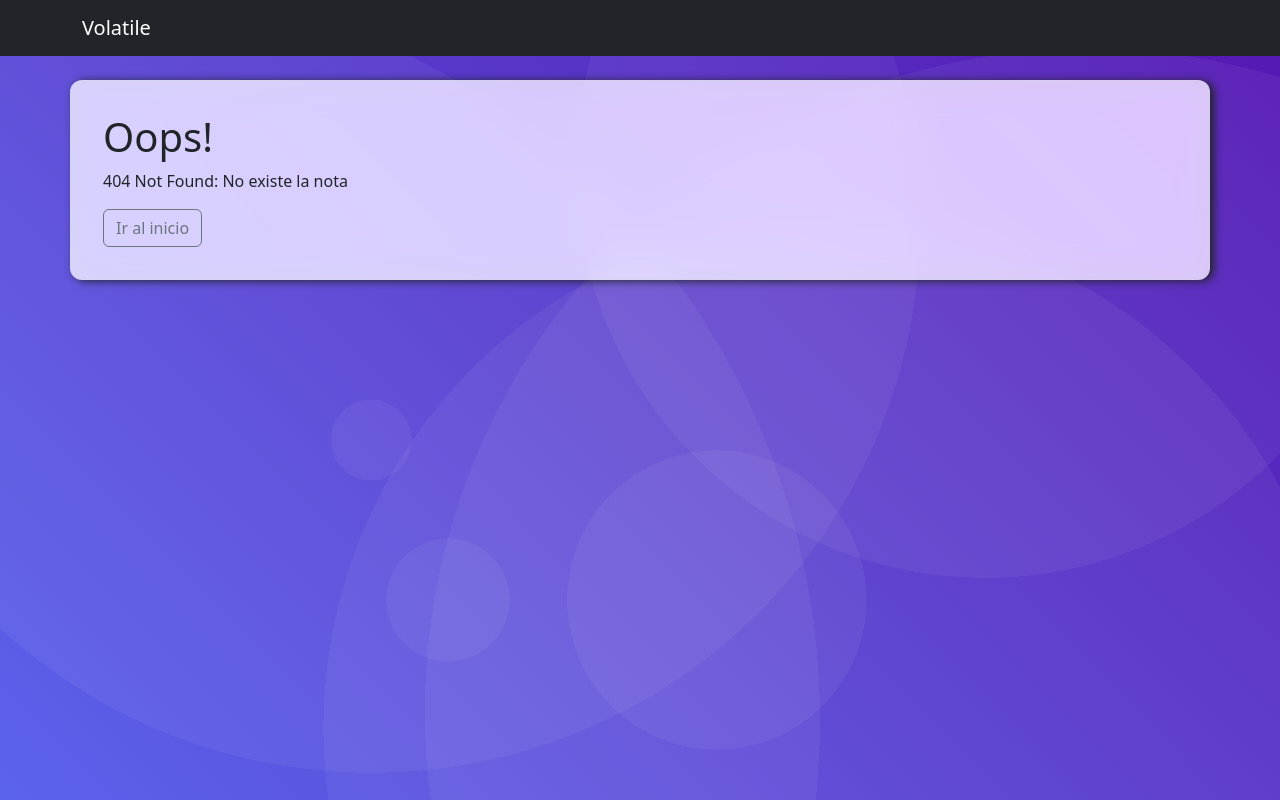
After one commit to curso-aws-2024-005234/notas-volatiles-dynamo, a Flask app: page /1 in a window 1280 px wide. The commit adds this page. Run offline with Flask 3, Linux system fonts and the light colour scheme; data that the repository does not hold is empty.

Commit message:
Poner bonito. Mejoras en el modelo.

```diff
--- a/app.py
+++ b/app.py
@@ -1,35 +1,49 @@
-from flask import Flask, render_template, request, redirect, url_for, flash
+import random
+import string
+from flask import Flask, abort, render_template, request, redirect, url_for, flash
 
 from model import Nota
 
 
-Nota.create_db()
+app = Flask(__name__)
 
-app = Flask(__name__)
 
 BASE_URL = 'http://127.0.0.1:5000'
 
 
 @app.route('/', methods=['GET', 'POST'])
 def crear_nota():
-    if request.method == 'POST':
-        nota = Nota(request.form['titulo'], request.form['texto'])
-        nota.save()
-        return render_template('enlace.html', baseurl=BASE_URL, nota=nota)
-    elif request.method == 'GET':
-        return render_template('crear_nota.html')
+    with app.app_context():
+        if request.method == 'POST':
+            if not request.form['titulo'] or not request.form['texto']:
+                flash('Falta el titulo o el texto')
+                return redirect(url_for('crear_nota'))
+            codigo = "".join(random.choices(string.hexdigits, k=40))
+            nota = Nota(codigo, request.form['titulo'], request.form['texto'])
+            nota.save()
+            return render_template('enlace.html', baseurl=BASE_URL, nota=nota)
+        elif request.method == 'GET':
+            return render_template('crear_nota.html')
 
 
-@app.route('/nota/<codigo>', methods=['GET'])
+@app.route('/<codigo>', methods=['GET'])
 def ver_nota(codigo):
-    print(codigo)
-    nota = Nota.get(codigo)
-    if nota:
-        nota.delete()
-        return render_template('ver_nota.html', nota=nota)
-    else:
-        return render_template('error.html', mensaje='No existe la nota')
+    with app.app_context():
+        print(codigo)
+        nota = Nota.get(codigo)
+        if nota:
+            nota.delete()
+            return render_template('ver_nota.html', nota=nota)
+        else:
+            abort(404, description="No existe la nota")
 
 
+@app.errorhandler(404)
+def page_not_found(error):
+    return render_template('404.html', error=error)
+
 if __name__ == '__main__':
+    with app.app_context():
+        Nota.create_db()
+
     app.run(debug=True)
--- a/model.py
+++ b/model.py
@@ -1,16 +1,23 @@
 import random
 import sqlite3
+from flask import g
 
-# TODO: Ver esto: https://flask.palletsprojects.com/en/2.0.x/patterns/sqlite3/
 
+DB_PATH = 'notas.db'
+
+def get_db_connection():
+    con = getattr(g, '_database', None)
+    if not con:
+        con = g._database = sqlite3.connect(DB_PATH)
+    return con
 
 
 
 class Nota:
 
-    DB_PATH = 'notas.db'
 
-    def __init__(self, titulo, texto):
+    def __init__(self, codigo, titulo, texto):
+        self.codigo = codigo
         self.titulo = titulo
         self.texto = texto
 
@@ -19,65 +26,42 @@ class Nota:
 
     @staticmethod
     def create_db():
-        conn = sqlite3.connect(Nota.DB_PATH)
-        cursor = conn.cursor()
-        cursor.execute("""
-            CREATE TABLE IF NOT EXISTS notas (
-                codigo CHAR(40) PRIMARY KEY,
-                titulo TEXT NOT NULL,
-                texto TEXT NOT NULL
-            );
-        """)
-        conn.commit()
-        conn.close()
-
+        with get_db_connection() as conn:
+            cursor = conn.cursor()
+            cursor.execute("""
+                CREATE TABLE IF NOT EXISTS notas (
+                    codigo CHAR(40) PRIMARY KEY,
+                    titulo TEXT NOT NULL,
+                    texto TEXT NOT NULL
+                );
+            """)
+            conn.commit()
 
     def save(self):
-        conn = sqlite3.connect(Nota.DB_PATH)
-        cursor = conn.cursor()
-        self.codigo = "".join(random.choices('abcdef0123456789', k=40))
-        cursor.execute("""
-            INSERT INTO notas (codigo, titulo, texto)
-            VALUES (?, ?, ?)
-        """, (self.codigo, self.titulo, self.texto))
-        conn.commit()
-        conn.close()
+        with get_db_connection() as conn:
+            cursor = conn.cursor()
+            self.codigo = "".join(random.choices('abcdef0123456789', k=40))
+            cursor.execute("""
+                INSERT INTO notas (codigo, titulo, texto)
+                VALUES (?, ?, ?)
+            """, (self.codigo, self.titulo, self.texto))
+            conn.commit()
 
     @staticmethod
     def get(codigo):
-        conn = sqlite3.connect(Nota.DB_PATH)
-        cursor = conn.cursor()
-        cursor.execute("""
-            SELECT codigo,titulo,texto FROM notas WHERE codigo = ?;
-        """, (codigo,))
-        row = cursor.fetchone()
-        if not row:
-            return None
-        conn.close()
-        nota = Nota(row[1], row[2])
-        nota.codigo = row[0]
-        return nota
+        with get_db_connection() as conn:
+            cursor = conn.cursor()
+            cursor.row_factory = lambda _, row: Nota(codigo=row[0], titulo=row[1], texto=row[2])
+            cursor.execute("""
+                SELECT codigo,titulo,texto FROM notas WHERE codigo = ?;
+            """, (codigo,))
+            return cursor.fetchone()
+
 
     def delete(self):
-        conn = sqlite3.connect(Nota.DB_PATH)
-        cursor = conn.cursor()
-        cursor.execute("""
-            DELETE FROM notas WHERE codigo = ?;
-        """, (self.codigo,))
-        conn.commit()
-        conn.close()
-
-    # @staticmethod
-    # def listar():
-    #     conn = sqlite3.connect(Nota.DB_PATH)
-    #     cursor = conn.cursor()
-    #     cursor.execute("""
-    #         SELECT * FROM notas;
-    #     """)
-    #     notas = []
-    #     for linha in cursor.fetchall():
-    #         titulo, texto = linha
-    #         nota = Nota(titulo, texto)
-    #         notas.append(nota)
-    #     conn.close()
-    #     return notas
+        with get_db_connection() as conn:
+            cursor = conn.cursor()
+            cursor.execute("""
+                DELETE FROM notas WHERE codigo = ?;
+            """, (self.codigo,))
+            conn.commit()
--- /dev/null
+++ b/templates/404.html
@@ -0,0 +1,9 @@
+{% extends 'base.html' %}
+
+{% block title %}404 - Not found{% endblock %}
+
+{% block content %}
+    <h1>Oops!</h1>
+    <p>{{error}}</p>
+    <a class="btn btn-outline-secondary" href="{{ url_for('crear_nota') }}">Ir al inicio</a>
+{% endblock %}
--- a/templates/base.html
+++ b/templates/base.html
@@ -4,8 +4,58 @@
     <meta charset="UTF-8">
     <meta name="viewport" content="width=device-width, initial-scale=1.0">
     <title>{% block title %}{% endblock %}</title>
+    <link href="https://cdn.jsdelivr.net/npm/bootstrap@5.3.0/dist/css/bootstrap.min.css" rel="stylesheet" integrity="sha384-9ndCyUaIbzAi2FUVXJi0CjmCapSmO7SnpJef0486qhLnuZ2cdeRhO02iuK6FUUVM" crossorigin="anonymous">
+    <style>
+        /* Background styles */
+        html {
+            background-color: black;
+        }
+
+        body {
+            background-image: radial-gradient(circle at 29% 55%, hsla(329,0%,99%,0.05) 0%, hsla(329,0%,99%,0.05) 4%,transparent 4%, transparent 44%,transparent 44%, transparent 100%),radial-gradient(circle at 85% 89%, hsla(329,0%,99%,0.05) 0%, hsla(329,0%,99%,0.05) 51%,transparent 51%, transparent 52%,transparent 52%, transparent 100%),radial-gradient(circle at 6% 90%, hsla(329,0%,99%,0.05) 0%, hsla(329,0%,99%,0.05) 53%,transparent 53%, transparent 64%,transparent 64%, transparent 100%),radial-gradient(circle at 35% 75%, hsla(329,0%,99%,0.05) 0%, hsla(329,0%,99%,0.05) 6%,transparent 6%, transparent 98%,transparent 98%, transparent 100%),radial-gradient(circle at 56% 75%, hsla(329,0%,99%,0.05) 0%, hsla(329,0%,99%,0.05) 16%,transparent 16%, transparent 23%,transparent 23%, transparent 100%),radial-gradient(circle at 42% 0%, hsla(329,0%,99%,0.05) 0%, hsla(329,0%,99%,0.05) 3%,transparent 3%, transparent 26%,transparent 26%, transparent 100%),radial-gradient(circle at 29% 28%, hsla(329,0%,99%,0.05) 0%, hsla(329,0%,99%,0.05) 51%,transparent 51%, transparent 75%,transparent 75%, transparent 100%),radial-gradient(circle at 77% 21%, hsla(329,0%,99%,0.05) 0%, hsla(329,0%,99%,0.05) 35%,transparent 35%, transparent 55%,transparent 55%, transparent 100%),radial-gradient(circle at 65% 91%, hsla(329,0%,99%,0.05) 0%, hsla(329,0%,99%,0.05) 46%,transparent 46%, transparent 76%,transparent 76%, transparent 100%),linear-gradient(45deg, rgb(83, 91, 235),rgb(76, 11, 174));
+            background-position: center;
+            background-size: cover;
+            height: 100vh;
+        }
+
+        .glass {
+            backdrop-filter: blur(16px) saturate(180%);
+            -webkit-backdrop-filter: blur(16px) saturate(180%);
+            background-color: rgba(255, 255, 255, 0.75);
+        }
+
+        /* Glassmorphism card effect */
+        @media screen and (min-width: 480px) {
+
+
+        .card {
+                backdrop-filter: blur(16px) saturate(180%);
+                -webkit-backdrop-filter: blur(16px) saturate(180%);
+                background-color: rgba(255, 255, 255, 0.75);
+                border-radius: 12px;
+                border: 1px solid rgba(209, 213, 219, 0.3);
+                box-shadow: 4px 1px 8px;
+            }
+        }
+
+        footer {
+            background: black;
+            color: gray;
+        }
+    </style>
 </head>
 <body>
-    {% block content %}{% endblock %}
+<!-- As a link -->
+    <nav class="navbar navbar-dark bg-dark glass">
+        <div class="container">
+            <a class="navbar-brand" href="{{ url_for('crear_nota') }}">Volatile</a>
+        </div>
+    </nav>
+
+    <main class="card container mt-4 mb-4 p-3">
+    <div class="card-body">{% block content %}{% endblock %}</div>
+    </main>
+
+    <script src="https://cdn.jsdelivr.net/npm/bootstrap@5.3.0/dist/js/bootstrap.bundle.min.js" integrity="sha384-geWF76RCwLtnZ8qwWowPQNguL3RmwHVBC9FhGdlKrxdiJJigb/j/68SIy3Te4Bkz" crossorigin="anonymous"></script>
 </body>
 </html>
--- a/templates/ver_nota.html
+++ b/templates/ver_nota.html
@@ -3,8 +3,7 @@
 {% block title %}{{nota}}{% endblock %}
 
 {% block content %}
-    {{nota.codigo}}
     <h1>{{ nota.titulo }}</h1>
     <p>{{ nota.texto }}</p>
-    <p>Esta nota se autodestruirá.</p>
+    <p class="small"><em>Esta nota se autodestruirá.</em></p>
 {% endblock %}
```
Also changed, not shown: templates/crear_nota.html (+12 -7 lines), templates/enlace.html (+16 -2 lines), templates/error.html (deleted, +0 -8 lines).
